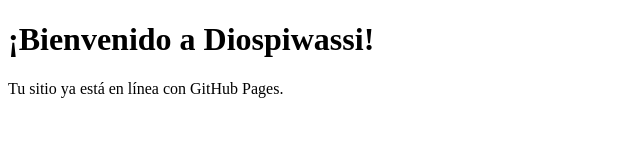
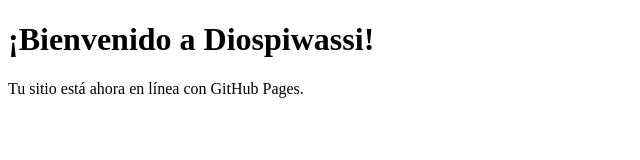
Before and after one commit to Rodriguezzzzzzzzzzzzzzzzzzz/Diospiwassi, a plain HTML site: page index.html in a window 1280 px wide. Shown: the full height of the page, 0-640 px from the left. Drawn offline with Linux system fonts and the light colour scheme.

Commit message:
Update index.html

```diff
--- a/index.html
+++ b/index.html
@@ -1,11 +1,11 @@
 <!DOCTYPE html>
 <html lang="es">
 <head>
-  <meta charset="UTF-8" />
+  <meta charset="UTF-8">
   <title>Diospiwassi</title>
 </head>
 <body>
   <h1>¡Bienvenido a Diospiwassi!</h1>
-  <p>Tu sitio ya está en línea con GitHub Pages.</p>
+  <p>Tu sitio está ahora en línea con GitHub Pages.</p>
 </body>
 </html>
```
